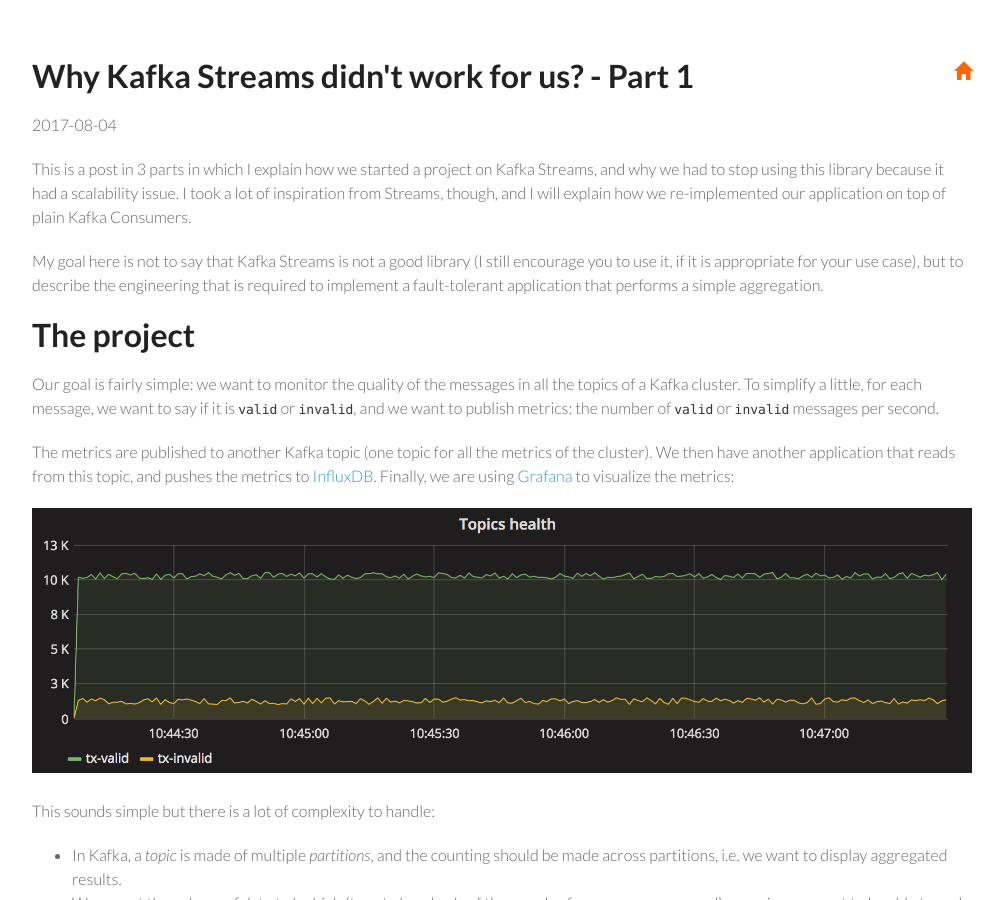
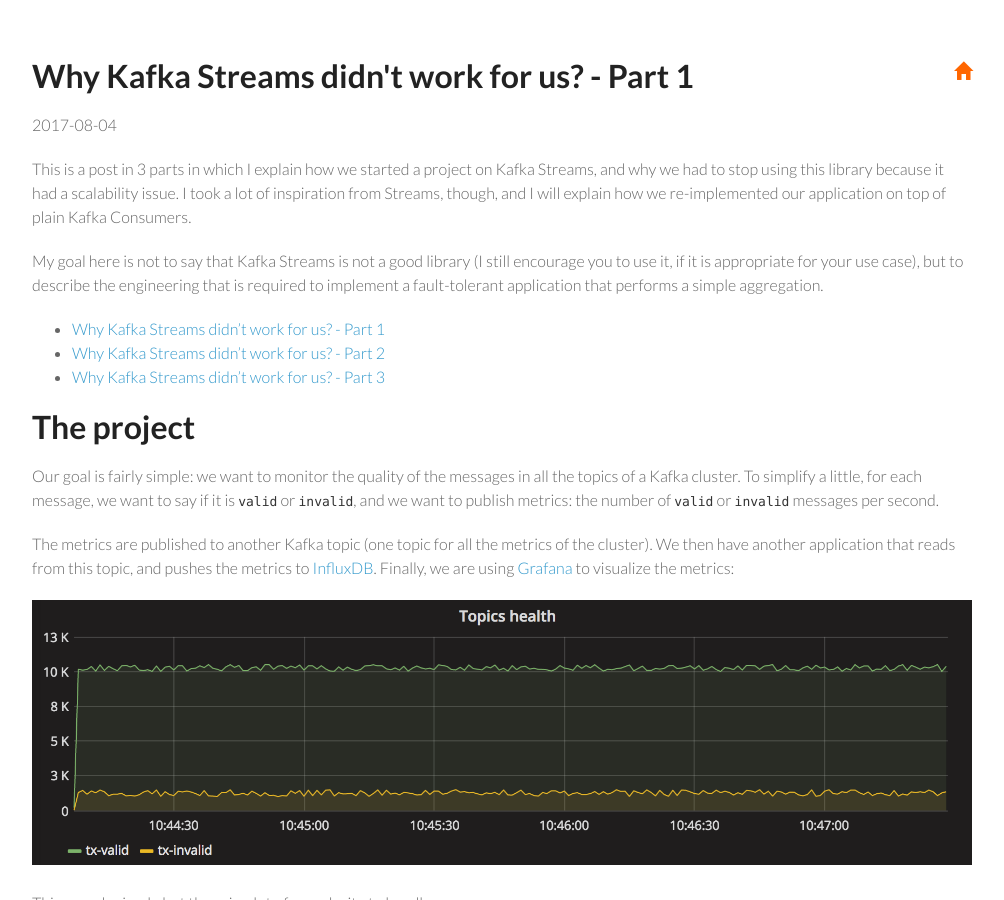
Before and after one commit to aseigneurin/aseigneurin.github.io, a Jekyll site: the page built from _posts/2017-08-04-why-kafka-streams-didnt-work-for-us-part-1.md, in a window 1280 px wide and 900 px high. Shown: the whole window, without its empty margins (138-1142 px from the left). Built offline with Jekyll 4.4.1, drawn with Linux system fonts in a browser that asks for light colours; nearby versions of some CDN libraries.

Commit message:
linking posts together

```diff
--- a/_posts/2017-08-04-why-kafka-streams-didnt-work-for-us-part-1.md
+++ b/_posts/2017-08-04-why-kafka-streams-didnt-work-for-us-part-1.md
@@ -9,6 +9,10 @@ language: EN
 This is a post in 3 parts in which I explain how we started a project on Kafka Streams, and why we had to stop using this library because it had a scalability issue. I took a lot of inspiration from Streams, though, and I will explain how we re-implemented our application on top of plain Kafka Consumers.
 
 My goal here is not to say that Kafka Streams is not a good library (I still encourage you to use it, if it is appropriate for your use case), but to describe the engineering that is required to implement a fault-tolerant application that performs a simple aggregation.
+
+- [Why Kafka Streams didn't work for us? - Part 1](/2017/08/04/why-kafka-streams-didnt-work-for-us-part-1.html)
+- [Why Kafka Streams didn't work for us? - Part 2](/2017/08/04/why-kafka-streams-didnt-work-for-us-part-2.html)
+- [Why Kafka Streams didn't work for us? - Part 3](/2017/08/04/why-kafka-streams-didnt-work-for-us-part-3.html)
 
 # The project
 
```
Also changed, not shown: _posts/2017-08-04-why-kafka-streams-didnt-work-for-us-part-2.md (+4 -0 lines), _posts/2017-08-04-why-kafka-streams-didnt-work-for-us-part-3.md (+4 -0 lines).
